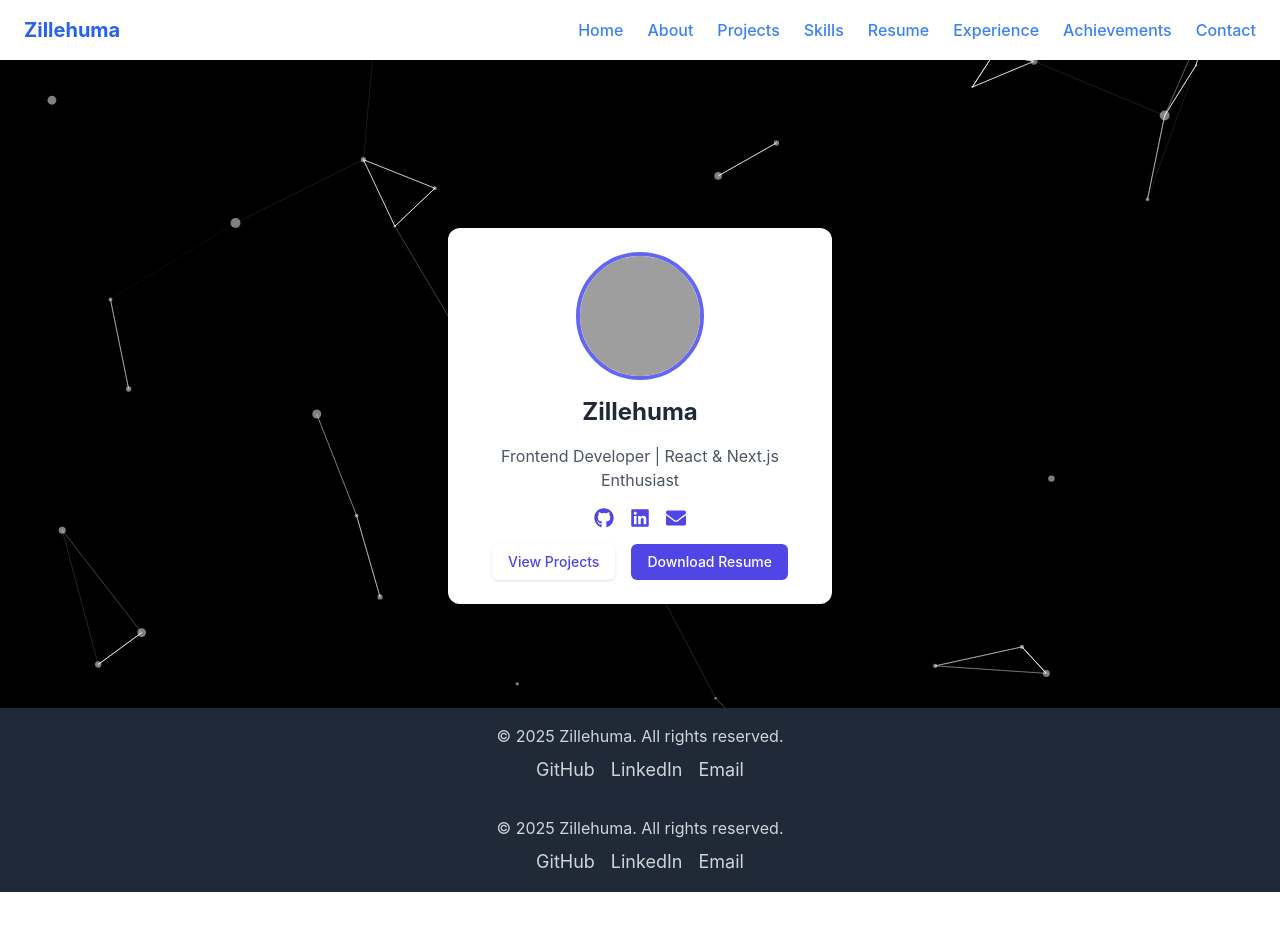
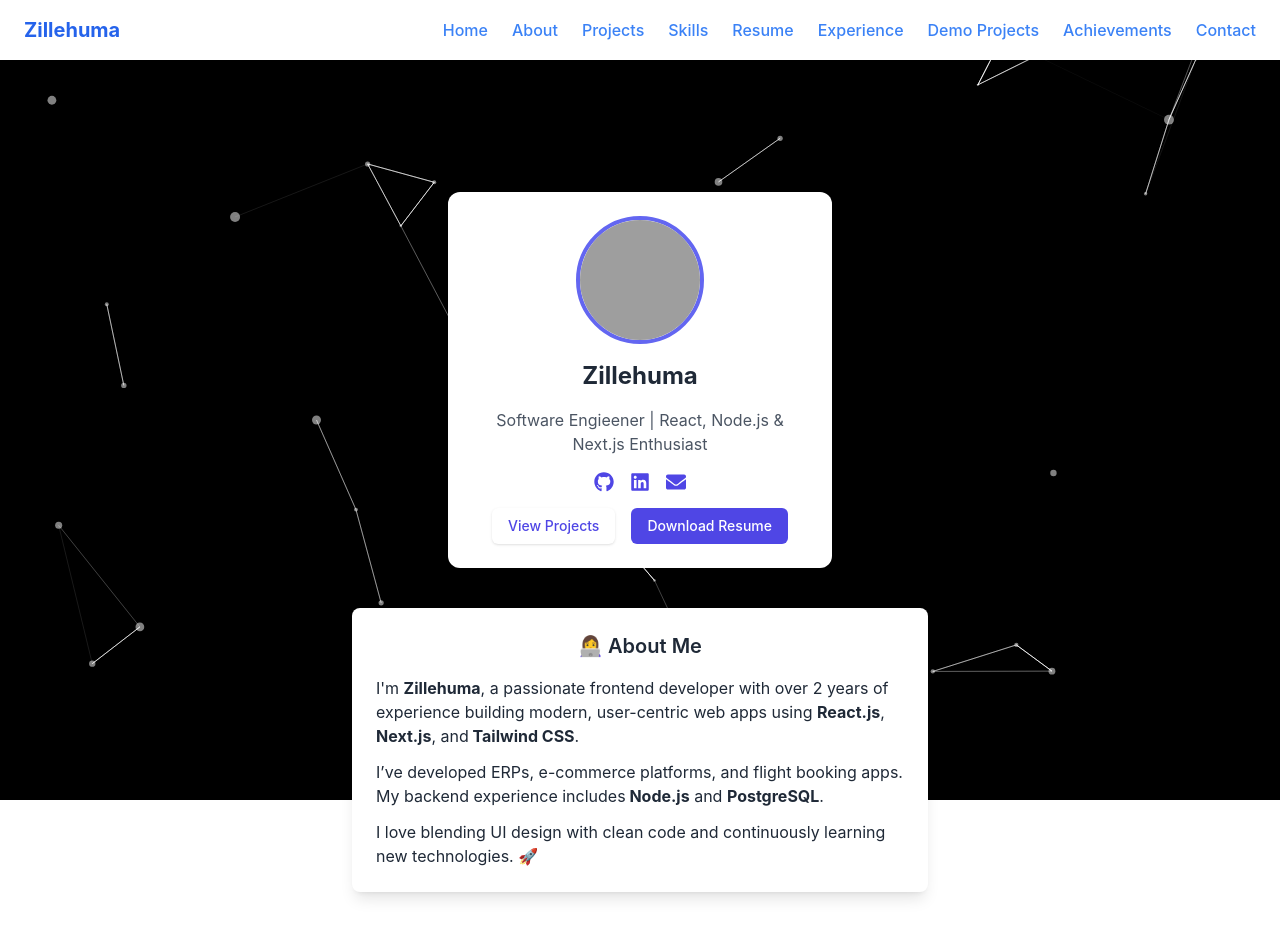
Before and after one commit to zillehuma693/zille_portfolio, a React (Create React App) app: page / in a window 1280 px wide. Shown: the top 952 px of the page. Before the commit the page ends 892 px from the top, so only its background shows below. Built offline with nearby package versions, Linux system fonts and the light colour scheme; grey boxes are pictures that could not be loaded.

Commit message:
Updated resume page and images

```diff
--- a/src/App.js
+++ b/src/App.js
@@ -2,7 +2,6 @@
 import { BrowserRouter as Router, Routes, Route } from 'react-router-dom';
 import AOS from "aos";
 import Layout from "./components/Layout";
-import HomeLayout from "./components/HomeLayout";
 import "aos/dist/aos.css";
 import Home from './pages/Home';
 import About from './pages/About';
@@ -51,7 +50,7 @@ function App() {
         <main className="flex-grow">
           <Routes>
   {/* Pages with Navbar */}
-<Route path="/" element={<HomeLayout><Home /></HomeLayout>} />
+  <Route path="/" element={<Layout><Home /></Layout>} />
   <Route path="/about" element={<Layout><About /></Layout>} />
   <Route path="/projects" element={<Layout><Projects /></Layout>} />
   <Route path="/contact" element={<Layout><Contact /></Layout>} />
@@ -75,7 +74,6 @@ function App() {
           {darkMode ? '☀️' : '🌙'}
         </button>
 
-        <Footer />
       </div>
     </Router>
   );
--- a/src/components/Layout.jsx
+++ b/src/components/Layout.jsx
@@ -1,11 +1,23 @@
 // src/components/Layout.jsx
 import Navbar from "./Navbar";
+import Footer from "./Footer";
 
-const Layout = ({ children }) => (
-  <>
-    <Navbar />
-    <main className="pt-24  px-6 max-w-5xl mx-auto">{children}</main>
-  </>
-);
+const Layout = ({ children }) => {
+  return (
+    <div className="flex flex-col min-h-screen">
+      <Navbar />
+
+      {/* Page content */}
+      <main className="flex-grow pt-24">
+        {children}
+      </main>
+
+      {/* Footer always visible and on top */}
+      <footer className="relative z-20">
+        <Footer />
+      </footer>
+    </div>
+  );
+};
 
 export default Layout;
--- a/src/components/Navbar.jsx
+++ b/src/components/Navbar.jsx
@@ -45,6 +45,8 @@ const NavLinks = ({ setMenuOpen }) => {
       <Link to="/skills" onClick={handleClick} className="text-blue-500 font-medium hover:underline">Skills</Link>
       <Link to="/resume" onClick={handleClick} className="text-blue-500 font-medium hover:underline">Resume</Link>
       <Link to="/experience" onClick={handleClick} className="text-blue-500 font-medium hover:underline">Experience</Link>
+            <Link to="/demos" onClick={handleClick} className="text-blue-500 font-medium hover:underline">Demo Projects</Link>
+
       <Link to="/achievements" onClick={handleClick} className="text-blue-500 font-medium hover:underline">Achievements</Link>
       <Link to="/contact" onClick={handleClick} className="text-blue-500 font-medium hover:underline">Contact</Link>
     </>
--- a/src/components/ParticlesBackground.jsx
+++ b/src/components/ParticlesBackground.jsx
@@ -15,7 +15,8 @@ const ParticlesBackground = () => {
       number: { value: 40 },
       opacity: { value: 0.5 },
       shape: { type: "circle" },
-      size: { value: { min: 1, max: 5 } }
+      size: { value: { min: 1, max: 5 } },
+      background: { color: { value: "transparent" } },
     },
   }), []);
 
--- a/src/components/ProfileCard.jsx
+++ b/src/components/ProfileCard.jsx
@@ -10,7 +10,7 @@ const ProfileCard = () => {
         className="w-32 h-32 rounded-full mx-auto border-4 border-indigo-500"
       />
       <h2 className="text-2xl font-bold text-gray-800 dark:text-white">Zillehuma</h2>
-      <p className="text-gray-600 dark:text-gray-300">Frontend Developer | React & Next.js Enthusiast</p>
+      <p className="text-gray-600 dark:text-gray-300">Software Engieener | React, Node.js & Next.js Enthusiast</p>
 
 <div className="flex justify-center gap-4 text-xl text-indigo-600 dark:text-indigo-400 mt-4">
   <a href="https://github.com/zillehuma693" target="_blank" rel="noopener noreferrer"><FaGithub /></a>
--- a/src/pages/Experience.jsx
+++ b/src/pages/Experience.jsx
@@ -1,5 +1,3 @@
-// src/pages/Experience.jsx
-
 const workExperience = [
   {
     role: "Frontend Developer",
@@ -23,13 +21,13 @@ const workExperience = [
 
 const Experience = () => {
   return (
-    <div className="p-6 max-w-4xl mx-auto">
+    <div className="px-4 py-6 max-w-4xl mx-auto overflow-hidden">
       <h2 className="text-2xl font-bold mb-6 text-center" data-aos="fade-up">💼 Work Experience</h2>
       <div className="space-y-6">
         {workExperience.map((job, idx) => (
           <div
             key={idx}
-            className="border-l-4 border-yellow-500 pl-4 py-4 shadow-md rounded-md bg-white dark:bg-gray-800"
+            className="border-l-4 border-yellow-500 pl-4 py-4 shadow-md rounded-md bg-white dark:bg-gray-800 break-words"
             data-aos="fade-left"
             data-aos-delay={idx * 200}
           >
--- a/src/pages/Home.jsx
+++ b/src/pages/Home.jsx
@@ -1,13 +1,42 @@
 // src/pages/Home.jsx
 import ParticlesBackground from "../components/ParticlesBackground";
 import ProfileCard from "../components/ProfileCard";
+
 function Home() {
   return (
-    <div className="relative min-h-[80vh] flex items-center justify-center text-white">
-      <ParticlesBackground className="absolute inset-0 -z-10" />
-      <div className="relative z-10">
+    <div className="relative z-10 text-white pt-24 px-4 bg-white dark:bg-gray-900">
+      {/* Background only behind content */}
+   <div className="absolute inset-0 h-full w-full -z-10 pointer-events-none">
+  <ParticlesBackground />
+</div>
+
+
+      {/* Main Content */}
+      <div className="relative z-10 flex flex-col items-center gap-10 pb-16">
+        {/* Hero / Profile */}
         <ProfileCard />
+
+        {/* About Me Section */}
+        <section
+          className="max-w-xl w-full bg-white dark:bg-gray-800 text-gray-800 dark:text-gray-100 p-6 rounded-lg shadow-lg"
+          data-aos="fade-up"
+        >
+          <h3 className="text-xl font-semibold mb-4 text-center">👩‍💻 About Me</h3>
+          <p className="mb-3">
+            I'm <strong>Zillehuma</strong>, a passionate frontend developer with over 2 years of experience building
+            modern, user-centric web apps using <strong>React.js</strong>, <strong>Next.js</strong>, and
+            <strong> Tailwind CSS</strong>.
+          </p>
+          <p className="mb-3">
+            I’ve developed ERPs, e-commerce platforms, and flight booking apps. My backend experience includes
+            <strong> Node.js</strong> and <strong>PostgreSQL</strong>.
+          </p>
+          <p>
+            I love blending UI design with clean code and continuously learning new technologies. 🚀
+          </p>
+        </section>
       </div>
+
     </div>
   );
 }
--- a/src/pages/Resume.jsx
+++ b/src/pages/Resume.jsx
@@ -1,6 +1,8 @@
 import { Helmet } from "react-helmet";
 
 const Resume = () => {
+  const resumeURL = `${window.location.origin}/Zillehuma.pdf`;
+
   return (
     <div className="min-h-screen pt-20 pb-10 bg-gray-100 text-center px-4">
       <Helmet>
@@ -13,24 +15,24 @@ const Resume = () => {
 
       <h2 className="text-3xl font-bold mb-6">📄 My Resume</h2>
 
-      {/* Keep PDF at full size but remove black border using background and padding */}
+      {/* ✅ Google Docs Viewer */}
       <div className="mx-auto w-full max-w-screen-md bg-gray-200 p-1 rounded-md shadow">
         <iframe
-          src="/Zillehuma.pdf#toolbar=0"
-          title="Zillehuma Resume"
+          src={`https://docs.google.com/gview?url=${resumeURL}&embedded=true`}
           className="w-full h-[90vh] rounded bg-white"
           frameBorder="0"
+          title="Zillehuma Resume"
         ></iframe>
       </div>
 
-      {/* Better padded Download Button */}
+      {/* ✅ Download Button */}
       <div className="mt-8 mb-16">
         <a
           href="/Zillehuma.pdf"
           download
           className="inline-block px-6 py-3 bg-green-600 text-white rounded-lg hover:bg-green-700 transition"
         >
-    👇 Download Resume
+          ⬇️ Download Resume
         </a>
       </div>
     </div>
```
Lines whose indentation alone changed are shown as unchanged.
